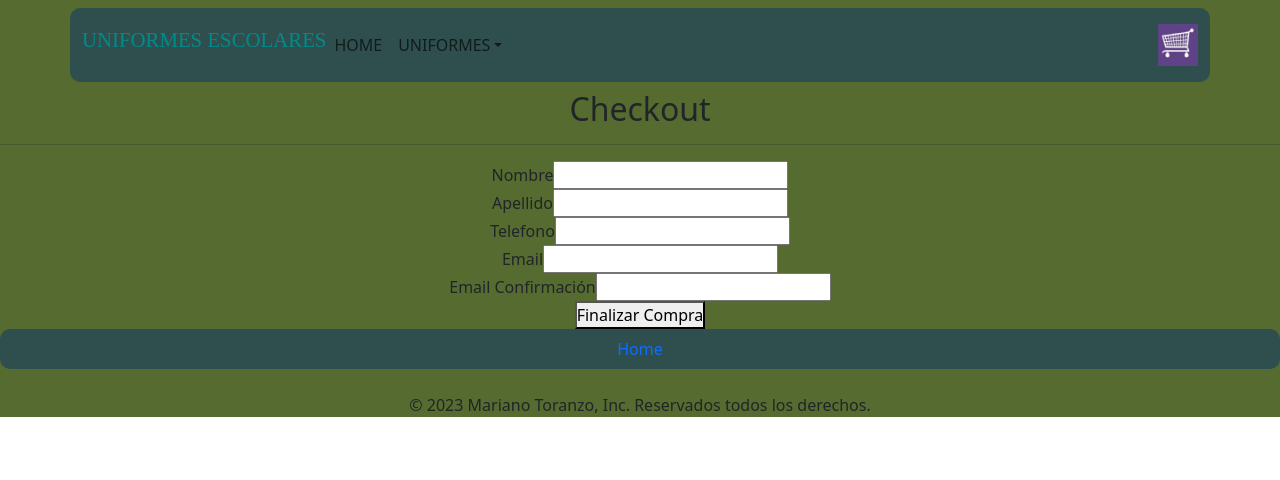
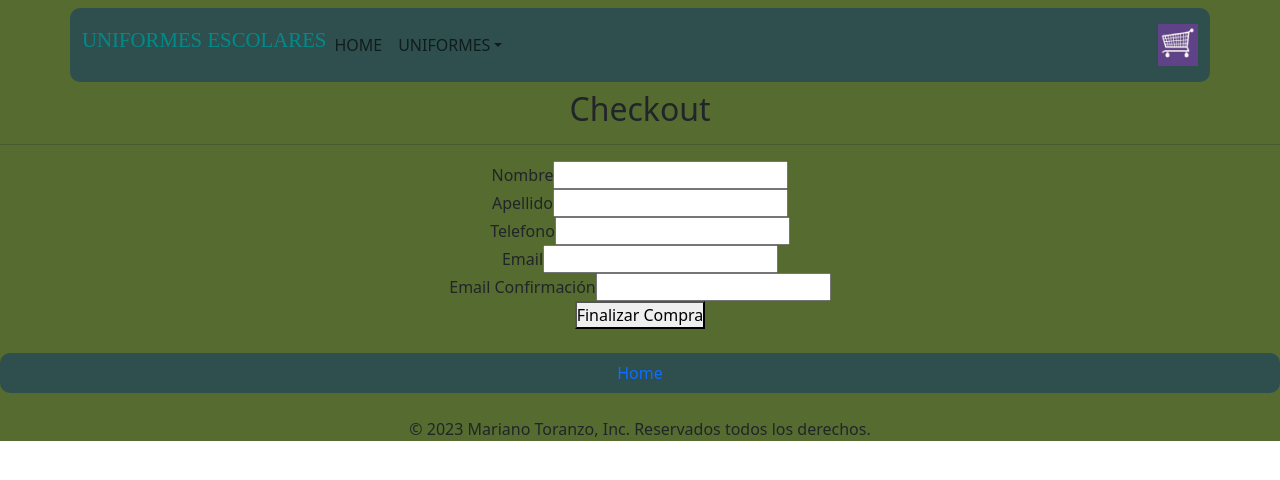
Before and after one commit to mariano-codificacion/practicas-react, a React (Vite) app: page /checkout in a window 1280 px wide. Shown: the top 480 px of the page. Built offline with nearby package versions, Linux system fonts and the light colour scheme.

Commit message:
cambio footer

```diff
--- a/src/componentes/Footer/Footer.css
+++ b/src/componentes/Footer/Footer.css
@@ -1,5 +1,6 @@
 .color
 {
+
     background-color: darkslategrey;
     border-radius: 10px;
 }
--- a/src/componentes/Footer/Footer.jsx
+++ b/src/componentes/Footer/Footer.jsx
@@ -4,7 +4,7 @@ import Nav from 'react-bootstrap/Nav';
 const Footer = () => {
     return (
         <>
-            <Nav className="color justify-content-center">
+            <Nav className="mt-4 color justify-content-center">
                     <Nav.Link href="/">Home</Nav.Link>
             </Nav>
             <p className="text-center mt-4 mb-4">© 2023 Mariano Toranzo, Inc. Reservados todos los derechos.</p>
```
